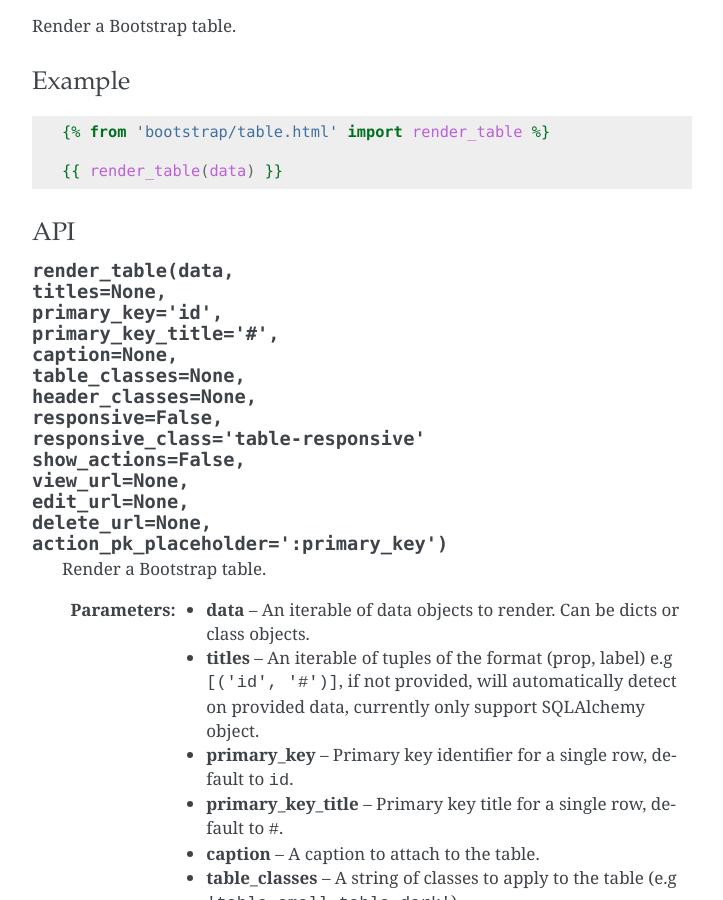
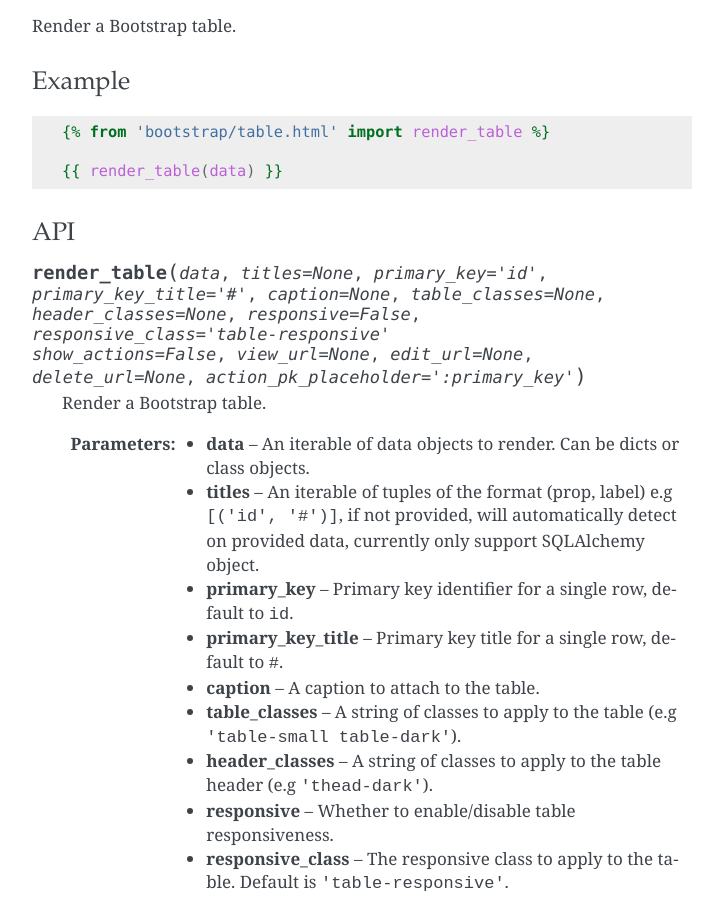
Before and after one commit to VV-YY/bootstrap_flask, a Sphinx documentation site: the page built from docs/macros.rst, in a window 1280 px wide and 900 px high, scrolled down 8878 px. Shown: the whole window, without its empty margins (388-1111 px from the left). Built offline with Sphinx 7.4.7, drawn with Linux system fonts in a browser that asks for light colours.

Commit message:
Improve docs format for render_table

```diff
--- a/docs/macros.rst
+++ b/docs/macros.rst
@@ -429,11 +429,11 @@ API
                               table_classes=None,\
                               header_classes=None,\
                               responsive=False,\
-                              responsive_class='table-responsive'
-                              show_actions=False,
-                              view_url=None,
-                              edit_url=None,
-                              delete_url=None,
+                              responsive_class='table-responsive'\
+                              show_actions=False,\
+                              view_url=None,\
+                              edit_url=None,\
+                              delete_url=None,\
                               action_pk_placeholder=':primary_key')
 
     Render a Bootstrap table.
```
